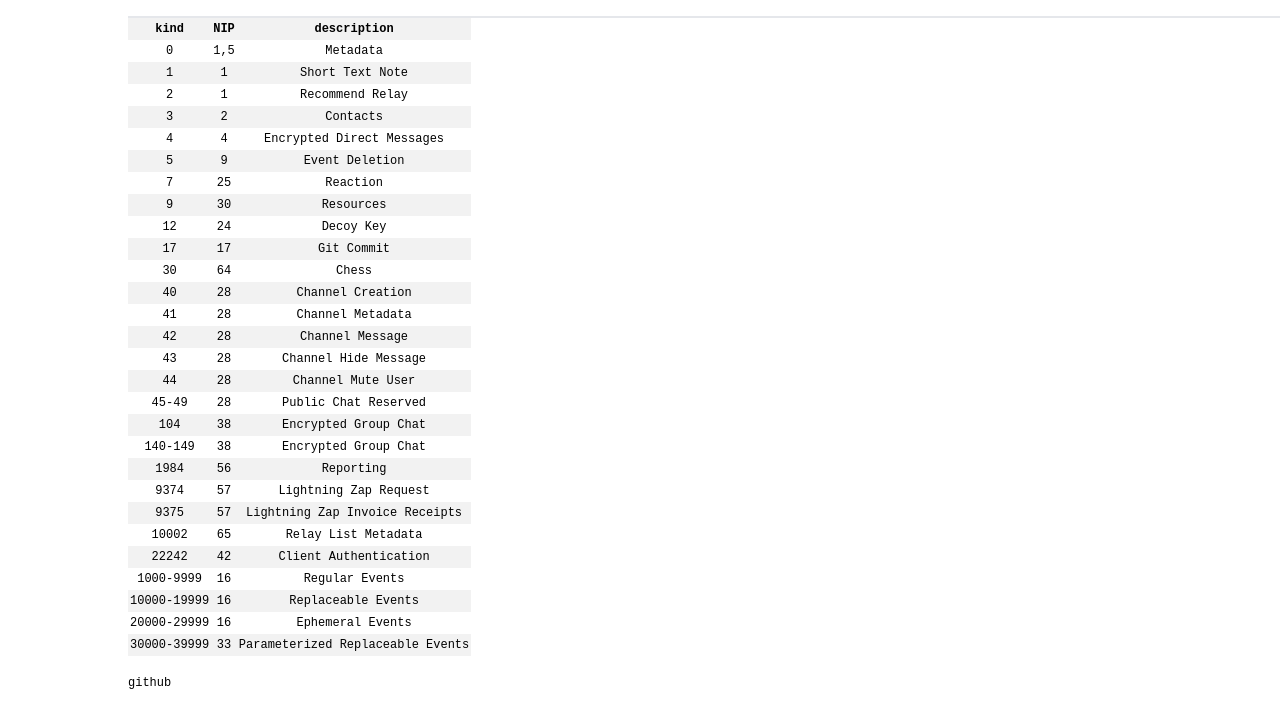
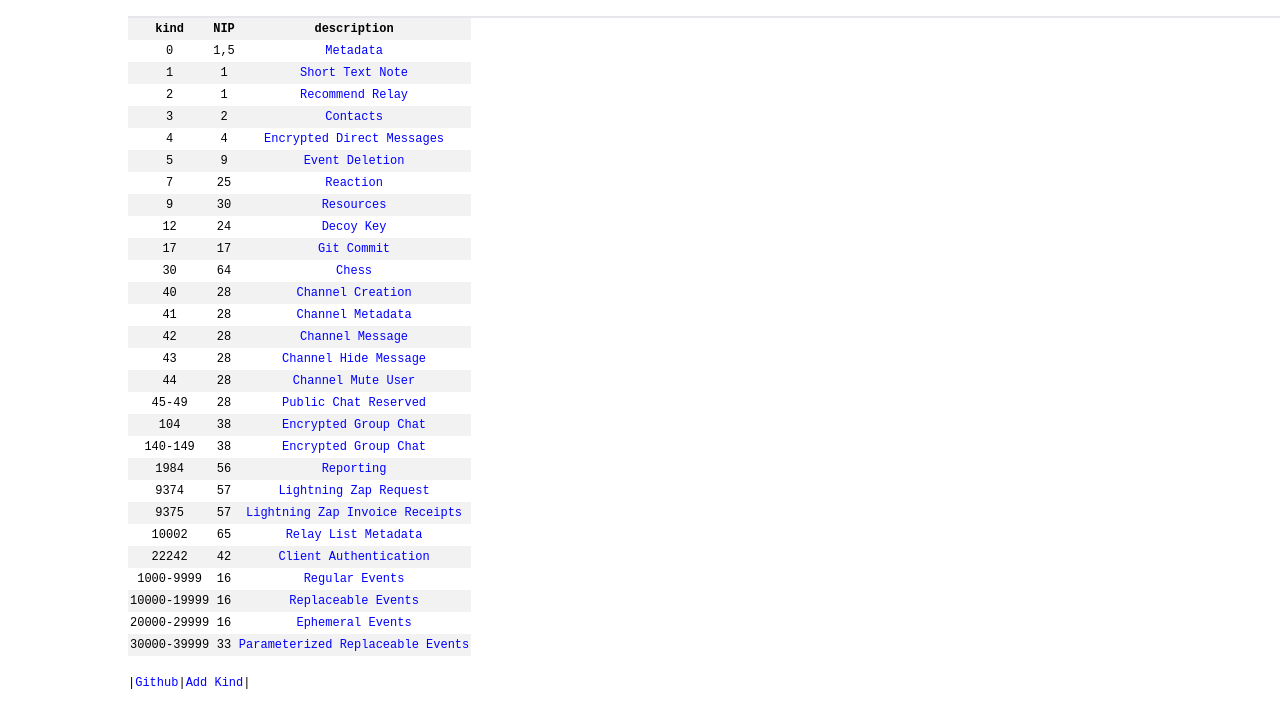
Before and after one commit to nostrdata/kinds, a plain HTML site: page index.html in a window 1280 px wide. Shown: the part 46-774 px from the top of the page. Drawn offline with nearby package versions, Linux system fonts and the light colour scheme.

Commit message:
add links

```diff
--- a/index.html
+++ b/index.html
@@ -15,6 +15,14 @@
     <style>
       table tr:nth-child(odd) {
         background-color: #f2f2f2;
+      }
+
+      a:link {
+        color: blue;
+      }
+      /* visited link */
+      a:visited {
+        color: blue;
       }
     </style>
 
@@ -56,15 +64,29 @@
                     <tr>
                       <td>${item.kind}</td>
                       <td>${item.NIP.join(',')}</td>
-                      <td>${item.description}</td>
+                      <td>
+                        <a
+                          target="_blank"
+                          href="${item.url || 'https://nips.be/' + item.NIP[0]}"
+                          >${item.description}</a
+                        >
+                      </td>
                     </tr>
                   `
                 )}
               </table>
               <br />
+              |
               <a target="_blank" href="https://github.com/nostrdata/kinds"
-                >github</a
+                >Github</a
               >
+              |
+              <a
+                target="_blank"
+                href="https://github.com/nostrdata/kinds/edit/gh-pages/kinds.json"
+                >Add Kind</a
+              >
+              |
             `,
             document.body
           )
--- a/kinds.json
+++ b/kinds.json
@@ -70,7 +70,8 @@
         "NIP": [
             17
         ],
-        "unmerged": true
+        "unmerged": true,
+        "url": "https://github.com/nip17/nips/blob/master/17.md"
     },
     {
         "kind": "30",
```
